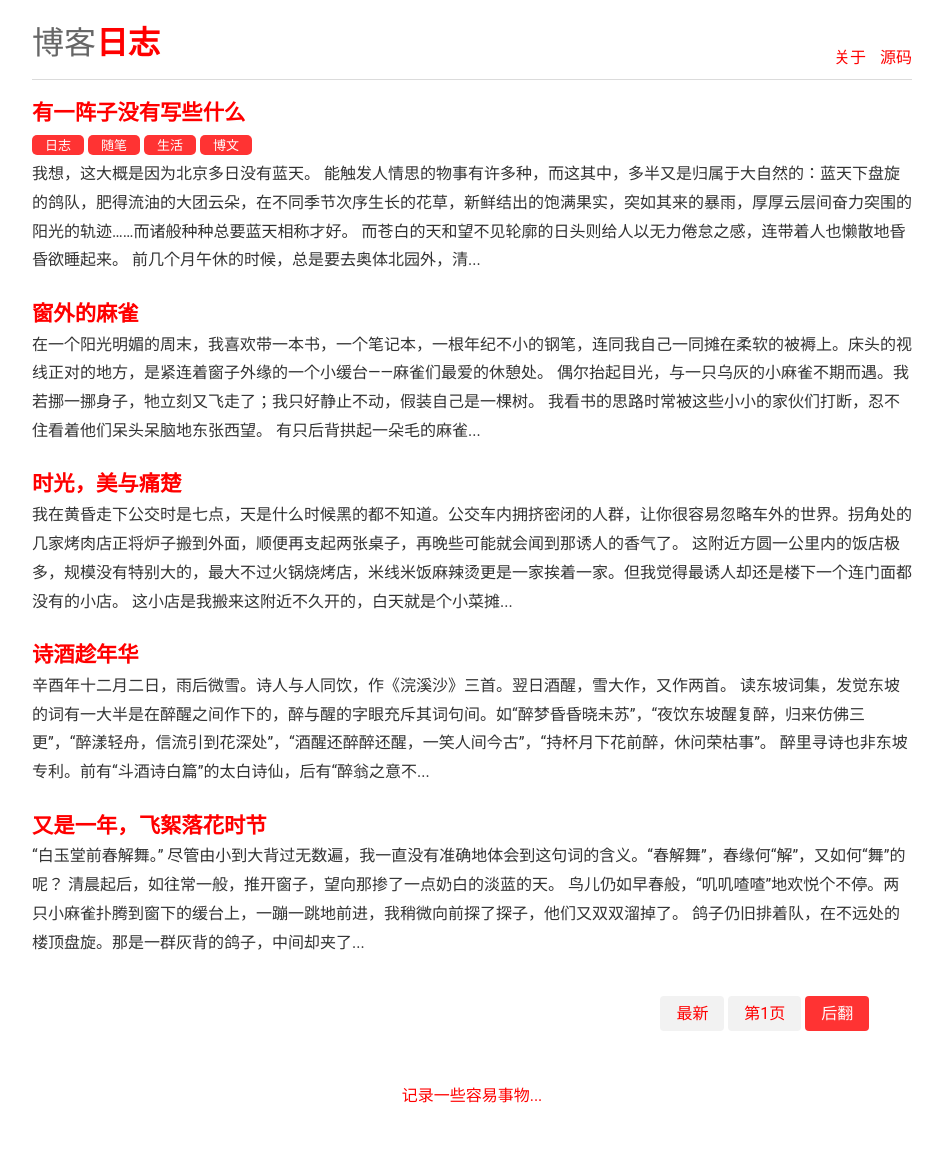
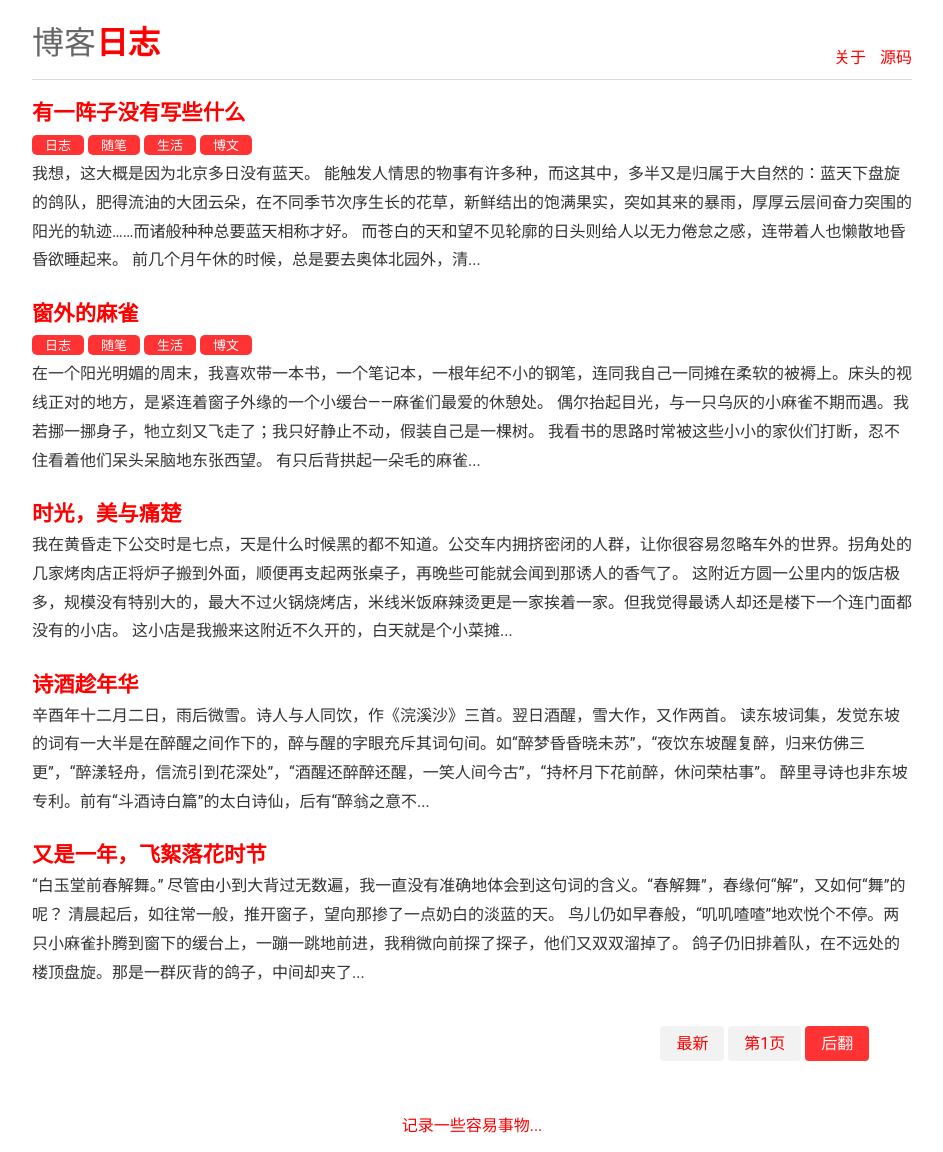
Before and after one commit to inmyv/inmyv.github.io, a Jekyll site: the page built from index.html, in a window 1280 px wide. Shown: the whole page, without its empty margins (168-1111 px from the left). Built offline with Jekyll 4.4.1, drawn with Linux system fonts in a browser that asks for light colours; the list of posts is cut into pages by our own code; before the commit the page ends 1122 px from its top, so only the background shows below that.

Commit message:
Update 2020-05-24-sparrows-outside-the-window.md

```diff
--- a/_posts/2020-05-24-sparrows-outside-the-window.md
+++ b/_posts/2020-05-24-sparrows-outside-the-window.md
@@ -1,7 +1,7 @@
 ---
 title: 窗外的麻雀
 date: 2020-05-24 20:00 +0800
-category: 生活
+tags: 日志 随笔 生活 博文
 ---
 
 在一个阳光明媚的周末，我喜欢带一本书，一个笔记本，一根年纪不小的钢笔，连同我自己一同摊在柔软的被褥上。床头的视线正对的地方，是紧连着窗子外缘的一个小缓台——麻雀们最爱的休憩处。
```
